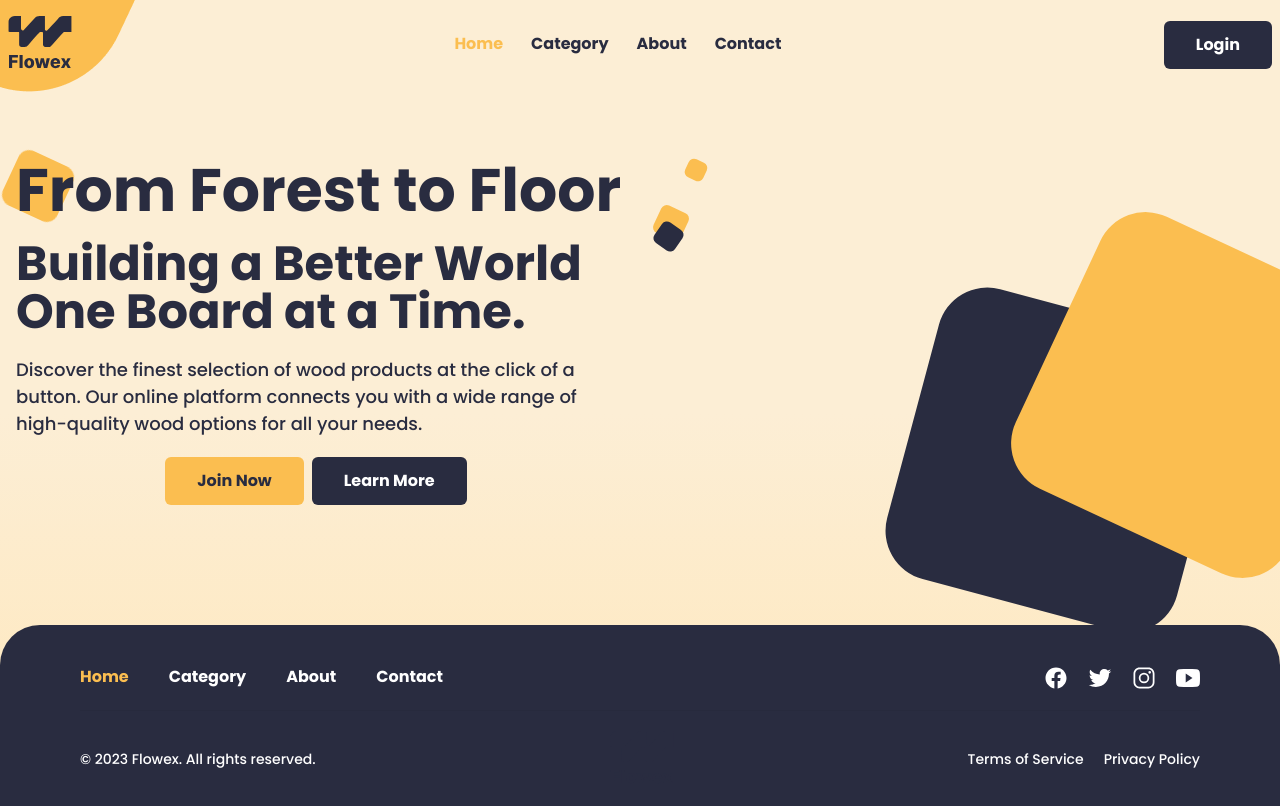
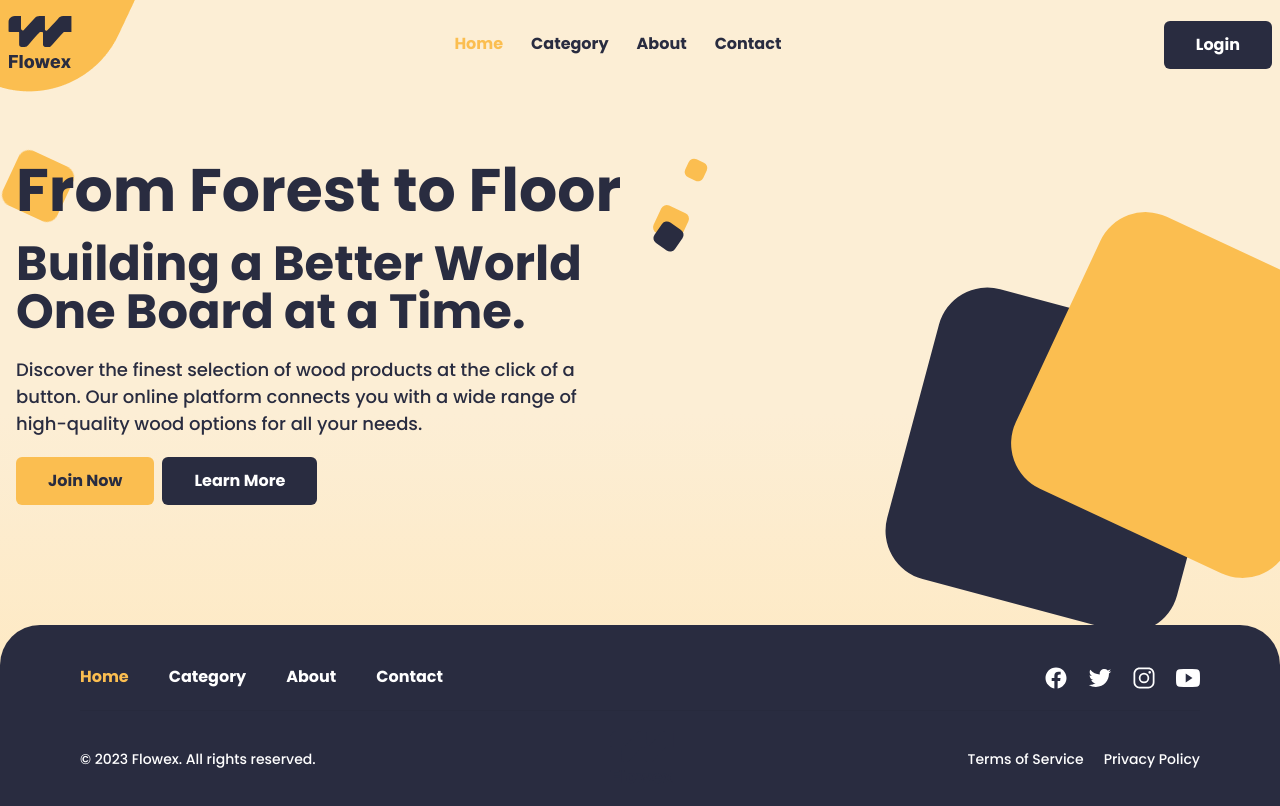
Before and after one commit to angieleba/Flowex.Frontend, a Next.js app: page / in a window 1280 px wide. Shown: the top 806 px of the page. Built offline with nearby package versions, Linux system fonts and the light colour scheme.

Commit message:
Update root page theme

```diff
--- a/pages/index.tsx
+++ b/pages/index.tsx
@@ -1,6 +1,14 @@
-import type { NextPage } from 'next';
-import { Box, Button, Container, Heading, HStack, Stack, Text } from '@chakra-ui/react';
-import Link from 'next/link';
+import type { NextPage } from "next";
+import {
+  Box,
+  Button,
+  Container,
+  Heading,
+  HStack,
+  Stack,
+  Text,
+} from "@chakra-ui/react";
+import Link from "next/link";
 
 const Home: NextPage = () => {
   return (
@@ -59,16 +67,17 @@ const Home: NextPage = () => {
           </Heading>
 
           <Text fontSize="lg" fontWeight="medium" maxW="600px">
-            Discover the finest selection of wood products at the click of a button. Our online
-            platform connects you with a wide range of high-quality wood options for all your needs.
+            Discover the finest selection of wood products at the click of a
+            button. Our online platform connects you with a wide range of
+            high-quality wood options for all your needs.
           </Text>
 
-          <HStack justifyContent="center" maxW="600px">
+          <HStack maxW="600px">
             <Link href="/registration">
               <Button
                 bgColor="brand.yellow"
                 color="brand.blue"
-                _hover={{ bgColor: 'brand.blue', color: 'white' }}
+                _hover={{ bgColor: "brand.blue", color: "white" }}
               >
                 Join Now
               </Button>
@@ -77,7 +86,11 @@ const Home: NextPage = () => {
           </HStack>
         </Stack>
 
-        <Box overflow="hidden" display={{ base: 'none', md: 'inherit' }} pt="10">
+        <Box
+          overflow="hidden"
+          display={{ base: "none", md: "inherit" }}
+          pt="10"
+        >
           <Box
             width="300px"
             height="300px"
```
